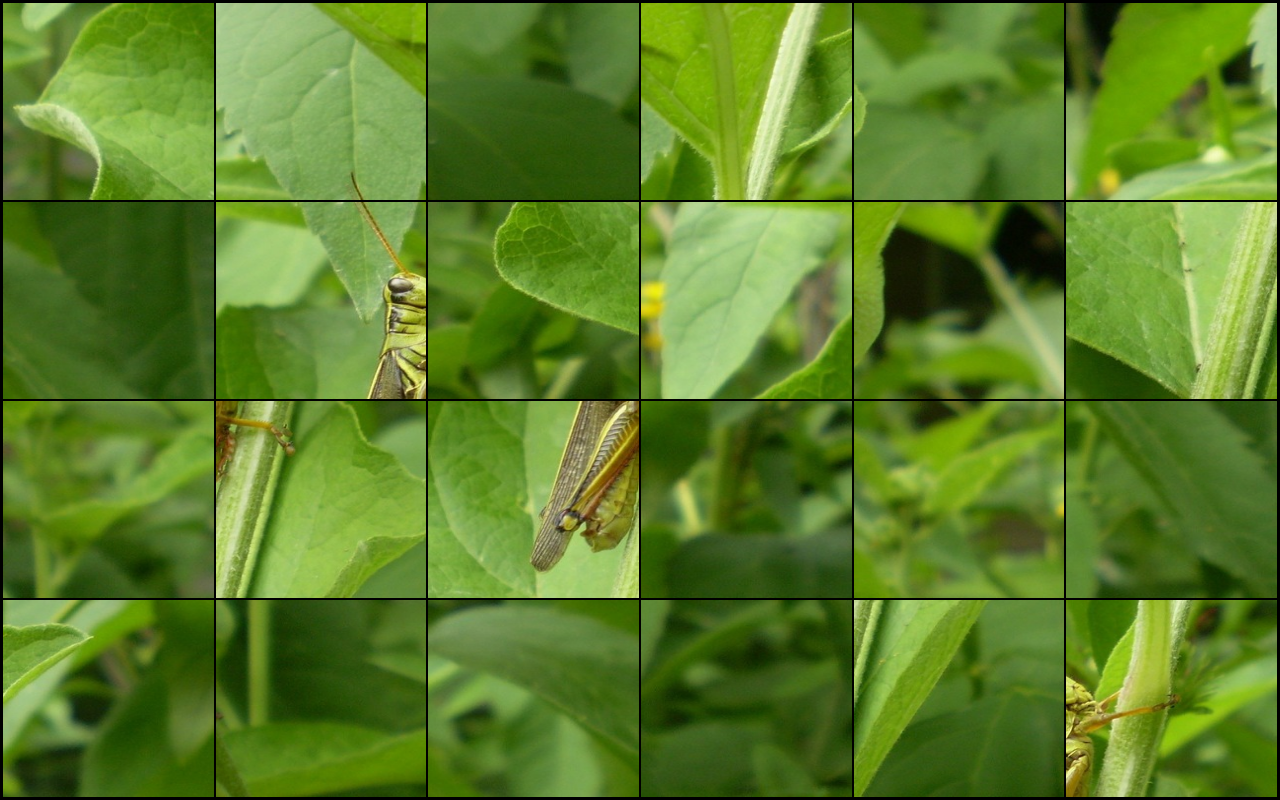
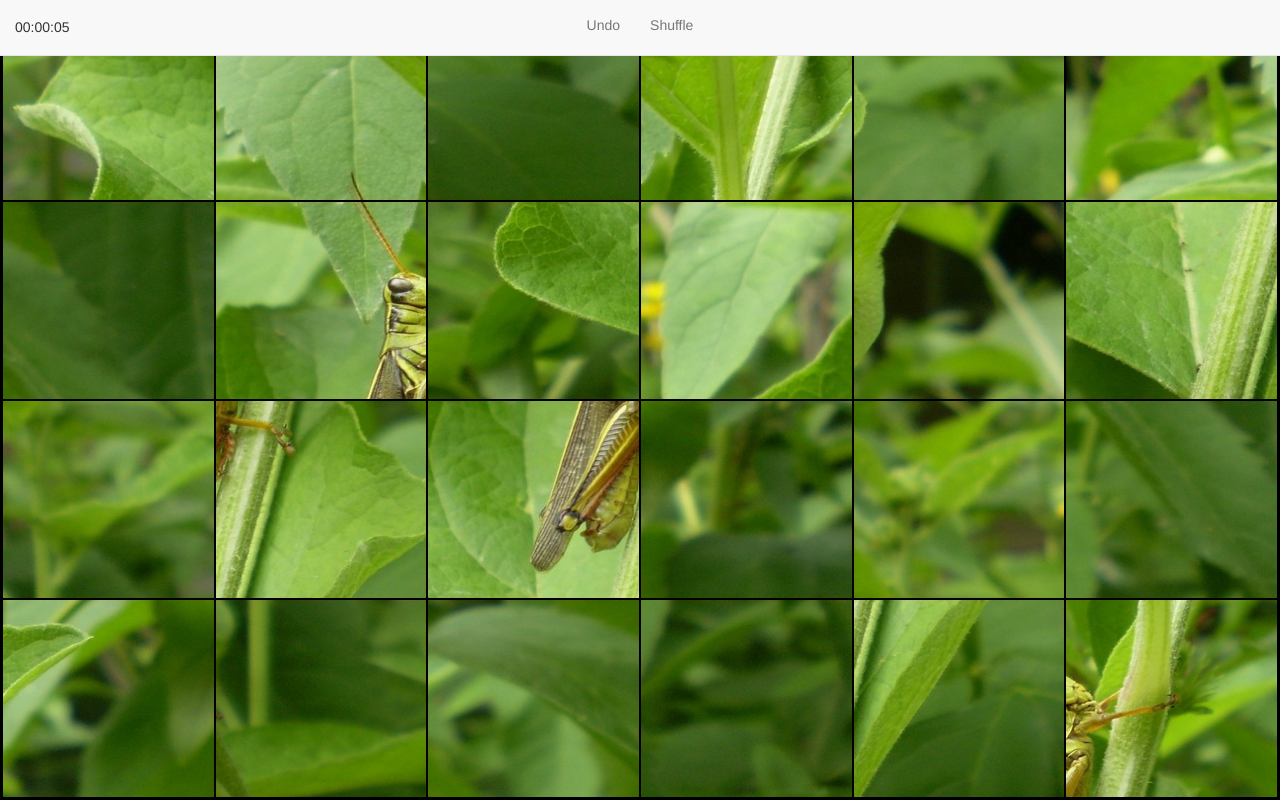
Before and after one commit to sriharsha67/CodeAstra-PuzzleGame, a plain HTML site: page index.html in a window 1280 px wide. Drawn offline with nearby package versions, Linux system fonts and the light colour scheme.

Commit message:
Added Stopwatch and nav-bar

```diff
--- a/css/main.css
+++ b/css/main.css
@@ -22,3 +22,16 @@ body {
   float: left;
   background-size: 100% 100%;
 }
+
+.buttons{
+  display: inline-block;
+  position: relative;
+  left: 50%;
+  transform:translateX(-50%);
+}
+
+#stopwatch{
+  display: inline-block;
+  position: absolute;
+  top: 30%;
+}
--- a/index.html
+++ b/index.html
@@ -5,13 +5,27 @@
   <meta name="description" content="A tile puzzle game">
   <meta name="viewport" content="width=device-width, initial-scale=1">
 
+  <!-- Latest compiled and minified CSS -->
+  <link rel="stylesheet" href="https://maxcdn.bootstrapcdn.com/bootstrap/3.3.4/css/bootstrap.min.css">
   <link rel="stylesheet" href="css/main.css">
-
   <script src="js/jquery-2.1.4.js"></script>
-
   <title>PuzzleGame</title>
 </head>
 <body>
+   <nav class="navbar navbar-default navbar-fixed-top">
+    <div class="container-fluid">
+      <p id="stopwatch"><time>00:00:00</time></p>
+      <div class="buttons">
+        <div class="collapse navbar-collapse" id="bs-example-navbar-collapse-1">
+          <ul class="nav navbar-nav">
+            <li><a href="#">Undo</a></li>
+            <li><a href="#" class="shuffle">Shuffle</a></li>
+          </div>
+        </ul>
+      </div>
+    </div>
+  </nav>
   <script src="js/puzzle.js"></script>
+  <script src="js/stopwatch.js"></script>
 </body>
 </html>
--- a/js/puzzle.js
+++ b/js/puzzle.js
@@ -1,4 +1,3 @@
-
 $(document).ready(handleResize);
 
   function handleResize() {
--- /dev/null
+++ b/js/stopwatch.js
@@ -0,0 +1,23 @@
+var p= document.getElementsByTagName('p')[0],
+    seconds = 0, minutes = 0, hours = 0,
+    t;
+
+    function add() {
+      seconds++;
+      if (seconds >= 60) {
+        seconds = 0;
+        minutes++;
+        if (minutes >= 60) {
+          minutes = 0;
+          hours++;
+        }
+      }
+
+      p.textContent = (hours ? (hours > 9 ? hours : "0" + hours) : "00") + ":" + (minutes ? (minutes > 9 ? minutes : "0" + minutes) : "00") + ":" + (seconds > 9 ? seconds : "0" + seconds);
+
+      timer();
+    }
+    function timer() {
+      t = setTimeout(add, 1000);
+    }
+    timer();
```
Lines whose indentation alone changed are shown as unchanged.
